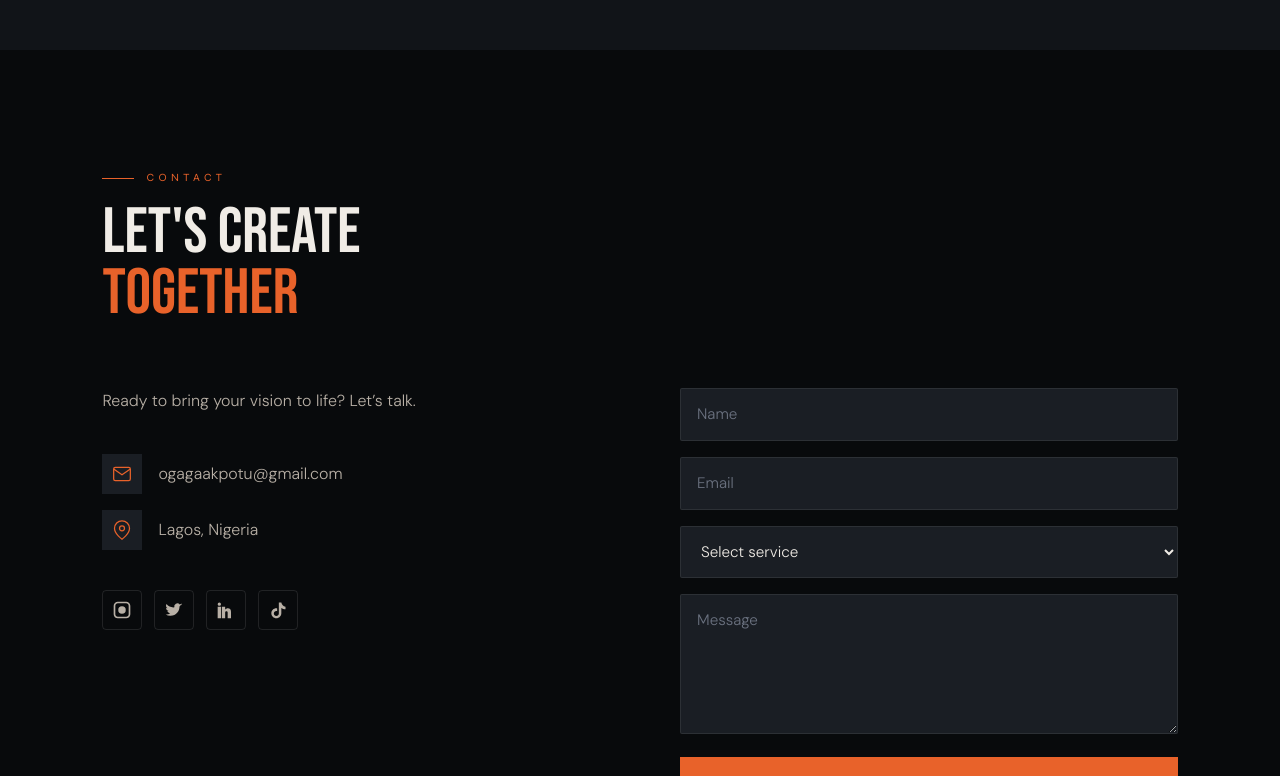
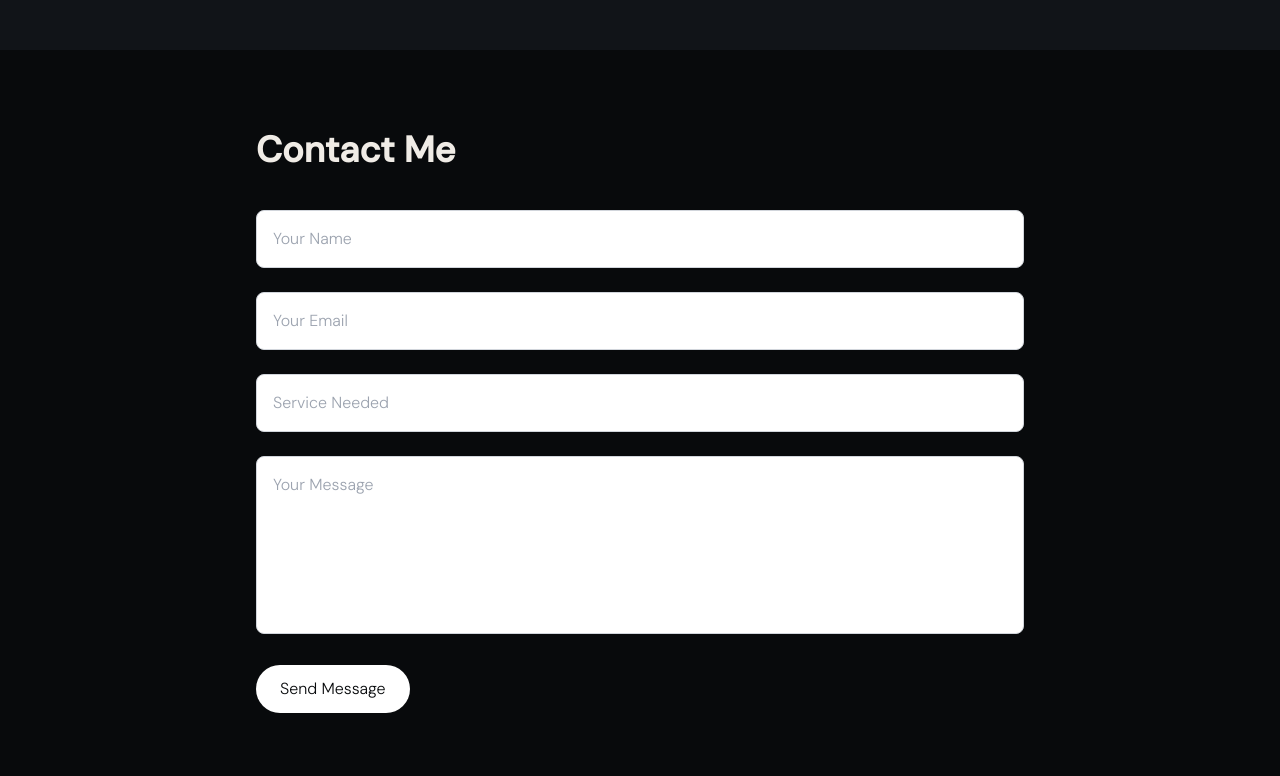
Before and after one commit to blackboytino/tinova-films, a Next.js app: page / in a window 1280 px wide. Shown: the part 6520-7296 px from the top of the page. Built offline with nearby package versions, Linux system fonts and the light colour scheme.

Commit message:
Updated contact form and API

```diff
--- a/src/app/api/contact/route.js
+++ b/src/app/api/contact/route.js
@@ -13,7 +13,8 @@ export async function POST(req) {
         });
 
         await transporter.sendMail({
-            from: email,
+            from: process.env.EMAIL_USER,
+            replyTo: email,
             to: process.env.EMAIL_USER,
             subject: `New Contact Message from ${name}`,
             html: `
@@ -25,8 +26,13 @@ export async function POST(req) {
       `,
         });
 
-        return Response.json({ success: true });
+        return Response.json({
+            success: true,
+        }, { status: 200 });
     } catch (err) {
-        return Response.json({ success: false, error: err.message });
+        return Response.json({
+            success: false,
+            error: err.message,
+        }, { status: 500 });
     }
 }
--- a/src/components/sections/ContactSection.tsx
+++ b/src/components/sections/ContactSection.tsx
@@ -1,237 +1,129 @@
 "use client";
 
 import { useState } from "react";
-import { CONTACT_DETAILS, SOCIAL_LINKS } from "@/data/site";
 
-/* ================= ICONS (UNCHANGED) ================= */
-
-function InstagramIcon() {
-  return (
-    <svg viewBox="0 0 24 24" className="w-5 h-5" fill="currentColor">
-      <path d="M7 2C4.24 2 2 4.24 2 7v10c0 2.76 2.24 5 5 5h10c2.76 0 5-2.24 5-5V7c0-2.76-2.24-5-5-5H7zm10 2c1.65 0 3 1.35 3 3v10c0 1.65-1.35 3-3 3H7c-1.65 0-3-1.35-3-3V7c0-1.65 1.35-3 3-3h10zm-5 3.5A4.5 4.5 0 1016.5 12 4.5 4.5 0 0012 7.5z" />
-    </svg>
-  );
-}
-
-function TwitterIcon() {
-  return (
-    <svg viewBox="0 0 24 24" className="w-5 h-5" fill="currentColor">
-      <path d="M22 5.8c-.7.3-1.4.5-2.2.6a3.8 3.8 0 001.7-2.1c-.8.5-1.7.8-2.6 1a3.8 3.8 0 00-6.5 3.5A10.8 10.8 0 013 4.9a3.8 3.8 0 001.2 5 3.7 3.7 0 01-1.7-.5v.1a3.8 3.8 0 003 3.7c-.5.1-1 .2-1.5.1.4 1.5 1.9 2.6 3.5 2.6A7.7 7.7 0 012 17.5 10.8 10.8 0 007.8 19c7 0 10.8-5.8 10.8-10.8v-.5c.7-.5 1.4-1.2 1.9-1.9z" />
-    </svg>
-  );
-}
-
-function LinkedInIcon() {
-  return (
-    <svg viewBox="0 0 24 24" className="w-5 h-5" fill="currentColor">
-      <path d="M4 3a2 2 0 100 4 2 2 0 000-4zm0 5H2v14h4V8H4zm7 0H7v14h4v-7c0-2 3-2.2 3 0v7h4v-8c0-5-5.5-4.8-7-2.3V8z" />
-    </svg>
-  );
-}
-
-function TikTokIcon() {
-  return (
-    <svg viewBox="0 0 24 24" className="w-5 h-5" fill="currentColor">
-      <path d="M16 3c.5 2.8 2.3 4.5 5 5v3.2c-1.9 0-3.6-.6-5-1.6V16c0 3.3-2.7 6-6 6s-6-2.7-6-6 2.7-6 6-6c.3 0 .7 0 1 .1v3.3c-.3-.1-.7-.2-1-.2-1.7 0-3 1.3-3 3s1.3 3 3 3 3-1.3 3-3V3h3z"/>
-    </svg>
-  );
-}
-
-function MailIcon() {
-  return (
-    <svg viewBox="0 0 24 24" fill="none" stroke="currentColor" strokeWidth={1.5} className="w-5 h-5">
-      <path d="M4 4h16c1.1 0 2 .9 2 2v12c0 1.1-.9 2-2 2H4c-1.1 0-2-.9-2-2V6c0-1.1.9-2 2-2z" />
-      <polyline points="22,6 12,13 2,6" />
-    </svg>
-  );
-}
-
-function PhoneIcon() {
-  return (
-    <svg viewBox="0 0 24 24" fill="none" stroke="currentColor" strokeWidth={1.5} className="w-5 h-5">
-      <path d="M22 16.92v3a2 2 0 01-2.18 2 19.79 19.79 0 01-8.63-3.07A19.5 19.5 0 013.07 9.81a19.79 19.79 0 01-3.07-8.63A2 2 0 012 .82h3a2 2 0 012 1.72c.127.96.361 1.903.7 2.81a2 2 0 01-.45 2.11L6.09 8.91a16 16 0 006 6l1.27-1.27a2 2 0 012.11-.45c.907.339 1.85.573 2.81.7A2 2 0 0122 16.92z" />
-    </svg>
-  );
-}
-
-function MapPinIcon() {
-  return (
-    <svg viewBox="0 0 24 24" fill="none" stroke="currentColor" strokeWidth={1.5} className="w-5 h-5">
-      <path d="M21 10c0 7-9 13-9 13s-9-6-9-13a9 9 0 0118 0z" />
-      <circle cx="12" cy="10" r="3" />
-    </svg>
-  );
-}
-
-const iconMap: Record<string, React.ReactNode> = {
-  mail: <MailIcon />,
-  phone: <PhoneIcon />,
-  "map-pin": <MapPinIcon />,
-  instagram: <InstagramIcon />,
-  twitter: <TwitterIcon />,
-  linkedin: <LinkedInIcon />,
-  tiktok: <TikTokIcon />,
-};
-
-/* ================= COMPONENT ================= */
-
-export default function ContactSection() {
-  const [submitted, setSubmitted] = useState(false);
-  const [form, setForm] = useState({
+export default function Contact() {
+  const [formData, setFormData] = useState({
     name: "",
     email: "",
     service: "",
     message: "",
   });
 
-  const handleSubmit = async () => {
+  const [loading, setLoading] = useState(false);
+  const [sent, setSent] = useState(false);
+
+  const handleChange = (
+    e: React.ChangeEvent<HTMLInputElement | HTMLTextAreaElement>
+  ) => {
+    setFormData({
+      ...formData,
+      [e.target.name]: e.target.value,
+    });
+  };
+
+  const handleSubmit = async (e: React.FormEvent) => {
+    e.preventDefault();
+
+    setLoading(true);
+    setSent(false);
+
     try {
-      setSubmitted(true);
-
-      await fetch("/api/contact", {
+      const response = await fetch("/api/contact", {
         method: "POST",
-        headers: { "Content-Type": "application/json" },
-        body: JSON.stringify(form),
+        headers: {
+          "Content-Type": "application/json",
+        },
+        body: JSON.stringify(formData),
       });
 
-      setForm({ name: "", email: "", service: "", message: "" });
+      const data = await response.json();
 
-      setTimeout(() => setSubmitted(false), 3000);
-    } catch (err) {
-      console.error(err);
-      setSubmitted(false);
+      if (data.success) {
+        setTimeout(() => {
+          setLoading(false);
+          setSent(true);
+
+          setFormData({
+            name: "",
+            email: "",
+            service: "",
+            message: "",
+          });
+        }, 1200);
+      } else {
+        setLoading(false);
+        alert("Failed to send message");
+      }
+    } catch (error) {
+      setLoading(false);
+      alert("Something went wrong");
     }
   };
 
   return (
-    <section
-      id="contact"
-      className="
-        px-4 md:px-[8vw]
-        py-20 md:py-[120px]
-        bg-[var(--black)]
-      "
-    >
-      {/* LABEL */}
-      <div className="flex items-center gap-3 mb-4">
-        <span className="w-8 h-px bg-[var(--orange)]" />
-        <span
-          className="text-[11px] tracking-[0.4em] uppercase text-[var(--orange)]"
-          style={{ fontFamily: "var(--font-head)" }}
-        >
-          Contact
-        </span>
-      </div>
+    <section className="w-full py-20 px-6">
+      <div className="max-w-3xl mx-auto">
+        <h2 className="text-4xl font-bold mb-10">Contact Me</h2>
 
-      {/* TITLE */}
-      <h2
-        className="mb-10 md:mb-16"
-        style={{
-          fontFamily: "var(--font-display)",
-          fontSize: "clamp(2.2rem, 5vw, 5rem)",
-          lineHeight: 0.95,
-          color: "var(--cream)",
-        }}
-      >
-        LET&apos;S CREATE <br />
-        <span style={{ color: "var(--orange)" }}>TOGETHER</span>
-      </h2>
-
-      {/* GRID (FIXED RESPONSIVENESS) */}
-      <div className="grid grid-cols-1 md:grid-cols-2 gap-12 md:gap-[80px]">
-
-        {/* LEFT */}
-        <div>
-          <p className="text-[var(--off-white)] leading-relaxed mb-10">
-            Ready to bring your vision to life? Let’s talk.
-          </p>
-
-          {/* CONTACT DETAILS */}
-          <div className="flex flex-col gap-4 mb-10">
-            {CONTACT_DETAILS.map((detail) => (
-              <div key={detail.label} className="flex items-center gap-4">
-                <div className="w-10 h-10 flex items-center justify-center bg-[var(--deep-gray)] text-[var(--orange)]">
-                  {iconMap[detail.icon]}
-                </div>
-                <a
-                  href={detail.href}
-                  className="text-[var(--off-white)] text-sm md:text-base"
-                >
-                  {detail.value}
-                </a>
-              </div>
-            ))}
-          </div>
-
-          {/* SOCIALS */}
-          <div className="flex gap-3 flex-wrap">
-            {SOCIAL_LINKS.map((social) => (
-              <a
-                key={social.platform}
-                href={social.href}
-                target="_blank"
-                rel="noopener noreferrer"
-                className="
-                  w-10 h-10
-                  flex items-center justify-center
-                  border border-white/10
-                  rounded-[4px]
-                "
-                style={{ color: "var(--off-white)" }}
-              >
-                {iconMap[social.platform]}
-              </a>
-            ))}
-          </div>
-        </div>
-
-        {/* RIGHT (FORM) */}
-        <div className="space-y-4">
+        <form onSubmit={handleSubmit} className="space-y-6">
           <input
-            placeholder="Name"
-            value={form.name}
-            onChange={(e) => setForm({ ...form, name: e.target.value })}
-            className="form-input-custom"
+            type="text"
+            name="name"
+            placeholder="Your Name"
+            value={formData.name}
+            onChange={handleChange}
+            required
+            className="w-full border border-gray-300 p-4 rounded-lg outline-none"
           />
 
           <input
-            placeholder="Email"
-            value={form.email}
-            onChange={(e) => setForm({ ...form, email: e.target.value })}
-            className="form-input-custom"
+            type="email"
+            name="email"
+            placeholder="Your Email"
+            value={formData.email}
+            onChange={handleChange}
+            required
+            className="w-full border border-gray-300 p-4 rounded-lg outline-none"
           />
 
-          <select
-            value={form.service}
-            onChange={(e) => setForm({ ...form, service: e.target.value })}
-            className="form-input-custom"
-          >
-            <option value="">Select service</option>
-            <option>Video Editing</option>
-            <option>Videography</option>
-            <option>Cinematography</option>
-          </select>
+          <input
+            type="text"
+            name="service"
+            placeholder="Service Needed"
+            value={formData.service}
+            onChange={handleChange}
+            required
+            className="w-full border border-gray-300 p-4 rounded-lg outline-none"
+          />
 
           <textarea
-            placeholder="Message"
-            value={form.message}
-            onChange={(e) => setForm({ ...form, message: e.target.value })}
-            className="form-input-custom"
-            style={{ minHeight: 140 }}
+            name="message"
+            placeholder="Your Message"
+            value={formData.message}
+            onChange={handleChange}
+            required
+            rows={6}
+            className="w-full border border-gray-300 p-4 rounded-lg outline-none resize-none"
           />
 
           <button
-            onClick={handleSubmit}
-            className="w-full py-4 mt-2"
-            style={{
-              background: submitted ? "#2e7d32" : "var(--orange)",
-              color: "black",
-              fontWeight: 700,
-            }}
+            type="submit"
+            disabled={loading}
+            className="bg-white text-black px-6 py-3 rounded-full"
           >
-            {submitted ? "Message Sent ✓" : "Send Message →"}
+            {loading ? (
+              <div className="flex items-center gap-2">
+                <div className="w-4 h-4 border-2 border-black border-t-transparent rounded-full animate-spin" />
+                Sending...
+              </div>
+            ) : sent ? (
+              "Sent ✓"
+            ) : (
+              "Send Message"
+            )}
           </button>
-        </div>
+        </form>
       </div>
     </section>
   );
```
